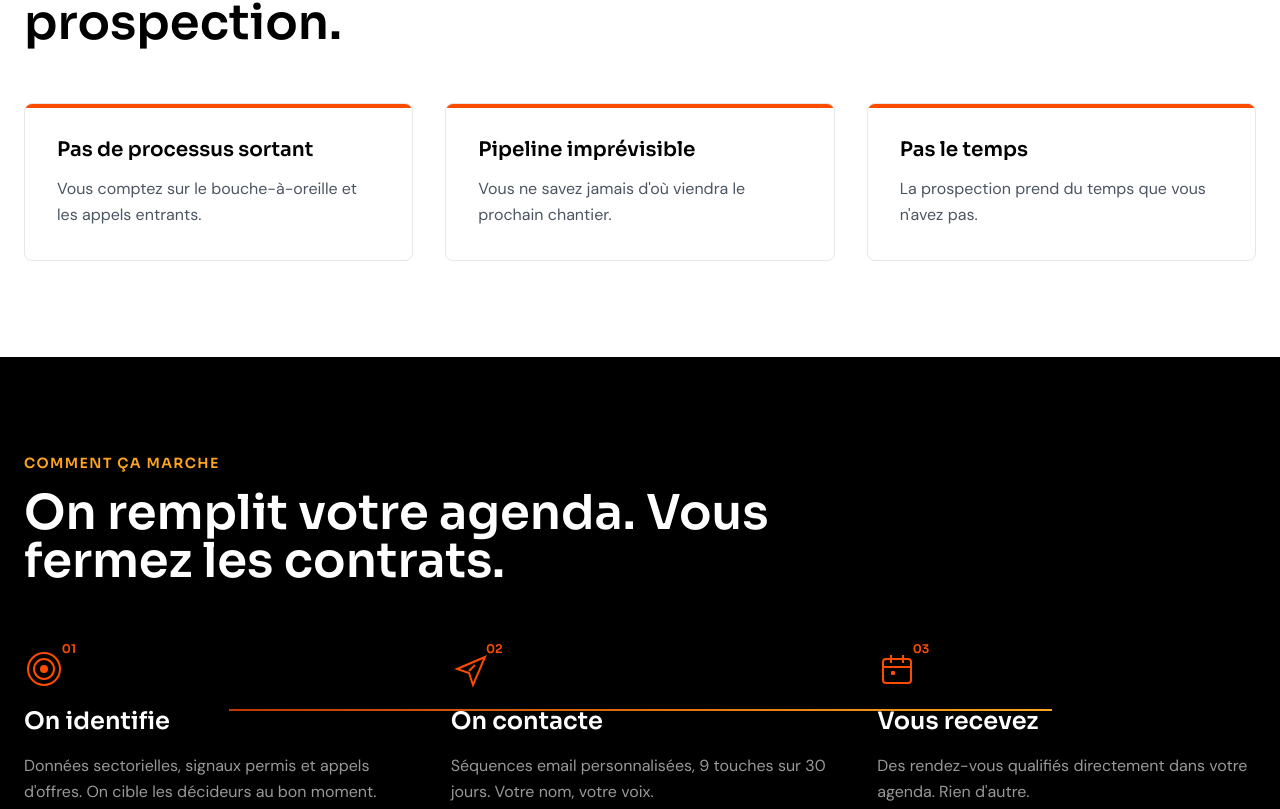
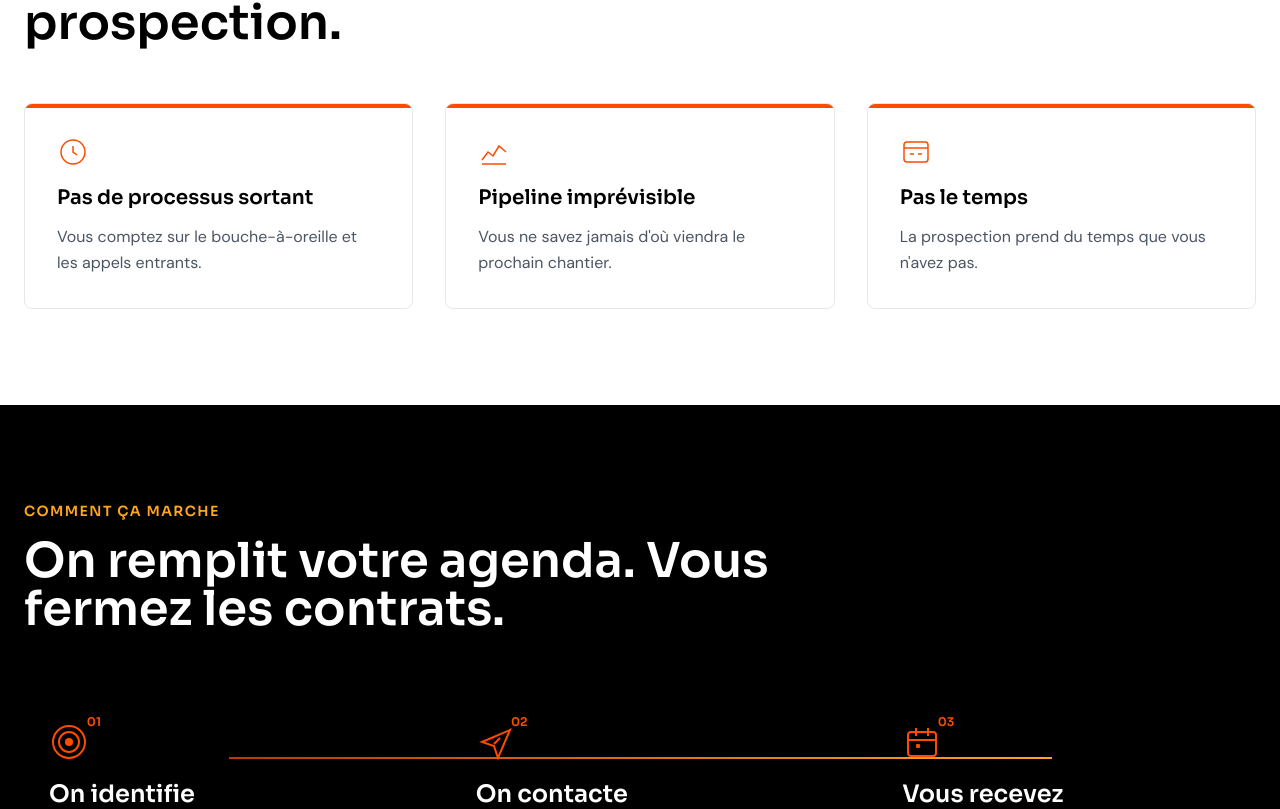
Before and after one commit to Guillotedecheto/Petravio, a Next.js app: page / in a window 1280 px wide. Shown: the part 1091-1900 px from the top of the page. Built offline with nearby package versions, Linux system fonts and the light colour scheme.

Commit message:
Add hover effects to all cards, replace Problem emojis with orange SVG icons

```diff
--- a/src/app/page.tsx
+++ b/src/app/page.tsx
@@ -374,14 +374,33 @@ function Problem() {
     {
       title: "Pas de processus sortant",
       desc: "Vous comptez sur le bouche-à-oreille et les appels entrants.",
+      icon: (
+        <svg width="32" height="32" viewBox="0 0 32 32" fill="none" stroke="#FC4C00" strokeWidth="1.5">
+          <circle cx="16" cy="16" r="12" />
+          <path d="M16 10v6l4 3" />
+        </svg>
+      ),
     },
     {
       title: "Pipeline imprévisible",
       desc: "Vous ne savez jamais d'où viendra le prochain chantier.",
+      icon: (
+        <svg width="32" height="32" viewBox="0 0 32 32" fill="none" stroke="#FC4C00" strokeWidth="1.5">
+          <path d="M4 24l6-8 5 4 6-10 7 6" />
+          <path d="M4 28h24" />
+        </svg>
+      ),
     },
     {
       title: "Pas le temps",
       desc: "La prospection prend du temps que vous n'avez pas.",
+      icon: (
+        <svg width="32" height="32" viewBox="0 0 32 32" fill="none" stroke="#FC4C00" strokeWidth="1.5">
+          <rect x="4" y="6" width="24" height="20" rx="3" />
+          <path d="M4 12h24" />
+          <path d="M10 18h4M18 18h4" />
+        </svg>
+      ),
     },
   ];
 
@@ -398,9 +417,10 @@ function Problem() {
           {cards.map((card, i) => (
             <div
               key={i}
-              className="fade-in bg-white border border-gray-200 rounded-lg p-8 relative overflow-hidden hover:shadow-lg transition-shadow"
+              className="fade-in bg-white border border-gray-200 rounded-lg p-8 relative overflow-hidden transition-all duration-300 hover:shadow-xl hover:-translate-y-1 hover:border-flame/30 group"
             >
               <div className="absolute top-0 left-0 w-full h-1 bg-flame" />
+              <div className="mb-4 group-hover:scale-110 transition-transform">{card.icon}</div>
               <h3 className="font-sora font-semibold text-xl text-black">{card.title}</h3>
               <p className="mt-3 text-gray-600 leading-relaxed">{card.desc}</p>
             </div>
@@ -449,9 +469,9 @@ function Solution() {
 
           <div className="grid md:grid-cols-3 gap-12">
             {steps.map((step, i) => (
-              <div key={i} className="fade-in text-center md:text-left">
-                <div className="flex flex-col items-center md:items-start gap-4">
-                  <div className="relative">
+              <div key={i} className="fade-in text-center md:text-left group">
+                <div className="flex flex-col items-center md:items-start gap-4 p-6 rounded-lg border border-transparent transition-all duration-300 hover:border-white/10 hover:bg-white/[0.02]">
+                  <div className="relative group-hover:scale-110 transition-transform">
                     {step.icon}
                     <span className="absolute -top-2 -right-3 font-sora font-semibold text-flame text-xs">
                       {step.num}
@@ -541,8 +561,8 @@ function CostComparison() {
           {cards.map((card, i) => (
             <div
               key={i}
-              className={`fade-in bg-[#111] p-8 flex flex-col ${
-                card.featured ? "border border-flame" : "border border-[#222]"
+              className={`fade-in bg-[#111] p-8 flex flex-col transition-all duration-300 hover:bg-[#161616] hover:-translate-y-1 hover:shadow-xl ${
+                card.featured ? "border border-flame hover:shadow-flame/10" : "border border-[#222] hover:border-white/20"
               } ${i === 2 ? "md:order-last order-last" : ""}`}
               style={{ transitionDelay: `${i * 100}ms` }}
             >
@@ -573,8 +593,8 @@ function CostComparison() {
               </ul>
 
               {card.featured && (
-                <p className="mt-8 pt-4 border-t border-flame/30 font-sora font-semibold text-xs tracking-widest uppercase text-flame">
-                  En moyenne, une fraction du coût interne
+                <p className="mt-8 pt-4 border-t border-flame/30 font-sora font-semibold text-xs tracking-widest uppercase text-flame text-center">
+                  Une fraction du coût interne
                 </p>
               )}
             </div>
@@ -717,7 +737,7 @@ function ValueProp() {
         </h2>
 
         <div className="mt-14 grid lg:grid-cols-3 gap-8">
-          <div className="fade-in">
+          <div className="fade-in p-6 rounded-lg border border-transparent transition-all duration-300 hover:border-gray-200 hover:shadow-lg">
             <h3 className="font-sora font-semibold text-lg text-black mb-6">Ce qui est inclus</h3>
             <ul className="space-y-4">
               {included.map((item, i) => (
@@ -733,7 +753,7 @@ function ValueProp() {
             </ul>
           </div>
 
-          <div className="fade-in">
+          <div className="fade-in p-6 rounded-lg border border-transparent transition-all duration-300 hover:border-gray-200 hover:shadow-lg">
             <h3 className="font-sora font-semibold text-lg text-black mb-6">
               Ce qu&apos;on ne fait pas
             </h3>
@@ -752,7 +772,7 @@ function ValueProp() {
           </div>
 
           <div className="fade-in">
-            <div className="bg-black rounded-xl p-8 h-full flex flex-col justify-center">
+            <div className="bg-black rounded-xl p-8 h-full flex flex-col justify-center transition-all duration-300 hover:shadow-2xl hover:shadow-flame/5 hover:-translate-y-1">
               <h3 className="font-sora font-semibold text-2xl text-white">
                 Prêt à remplir votre agenda ?
               </h3>
```
